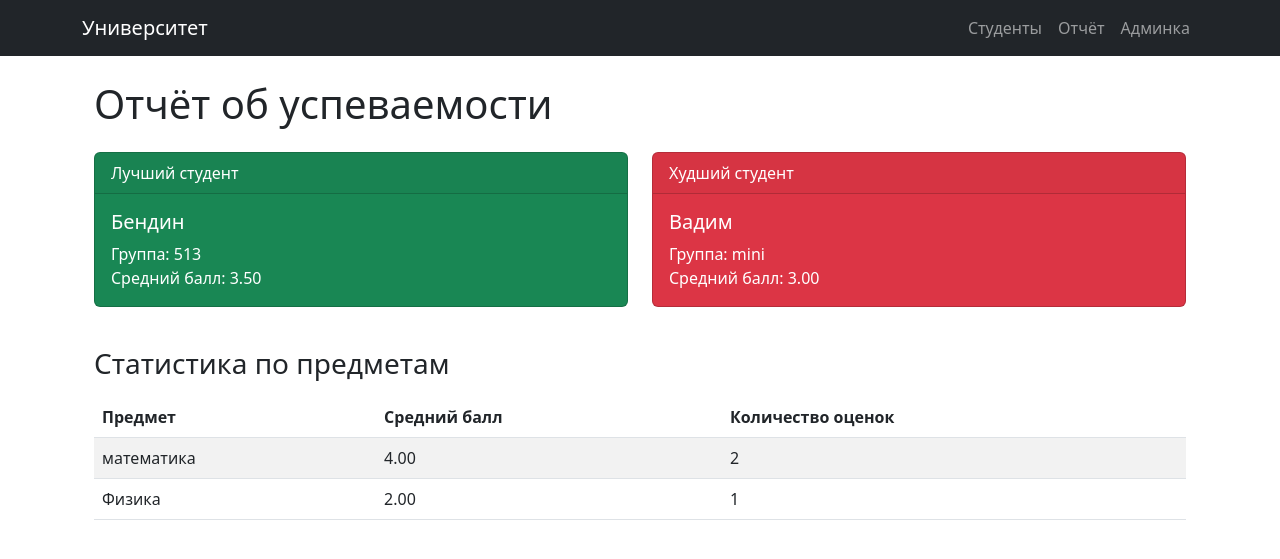
After one commit to TuchaPerDonilka/django-university, a Django app: page /report/ in a window 1280 px wide. The commit adds this page. Shown: the top 559 px of the page. Run offline with Django 5.2, Linux system fonts and the light colour scheme; data comes from the database, SQL or seed files in the repository; both versions use the stored data as it was after the commit.

Commit message:
доработан визуал и функции

```diff
--- a/example/urls.py
+++ b/example/urls.py
@@ -1,8 +1,13 @@
 from django.contrib import admin
-from django.urls import path
-from university.views import student_list
+from django.urls import path, include
+from university.views import student_list, performance_report
+from university.views import StudentCreateView, StudentUpdateView, StudentDeleteView
 
 urlpatterns = [
     path('admin/', admin.site.urls),
     path('', student_list, name='student_list'),
+    path('report/', performance_report, name='performance_report'),
+    path('student/add/', StudentCreateView.as_view(), name='student_create'),
+    path('student/<int:pk>/edit/', StudentUpdateView.as_view(), name='student_update'),
+    path('student/<int:pk>/delete/', StudentDeleteView.as_view(), name='student_delete'),
 ]
--- a/university/models.py
+++ b/university/models.py
@@ -18,7 +18,10 @@ class Subject(models.Model):
 class Grade(models.Model):
     student = models.ForeignKey(Student, on_delete=models.CASCADE, verbose_name="Студент")
     subject = models.ForeignKey(Subject, on_delete=models.CASCADE, verbose_name="Предмет")
-    value = models.IntegerField(verbose_name="Оценка")
+    value = models.IntegerField(
+        verbose_name="Оценка",
+        choices=[(i, i) for i in range(1, 6)]  # Оценки от 1 до 5
+    )
     date = models.DateField(auto_now_add=True, verbose_name="Дата")
 
     def __str__(self):
--- /dev/null
+++ b/university/templates/university/base.html
@@ -0,0 +1,28 @@
+<!DOCTYPE html>
+<html lang="ru">
+<head>
+    <meta charset="UTF-8">
+    <meta name="viewport" content="width=device-width, initial-scale=1">
+    <title>{% block title %}Университет{% endblock %}</title>
+    <link href="https://cdn.jsdelivr.net/npm/bootstrap@5.3.0/dist/css/bootstrap.min.css" rel="stylesheet">
+</head>
+<body>
+    <nav class="navbar navbar-expand-lg navbar-dark bg-dark mb-4">
+        <div class="container">
+            <a class="navbar-brand" href="{% url 'student_list' %}">Университет</a>
+            <div class="navbar-nav">
+                <a class="nav-link" href="{% url 'student_list' %}">Студенты</a>
+                <a class="nav-link" href="{% url 'performance_report' %}">Отчёт</a>
+                <a class="nav-link" href="/admin/">Админка</a>
+            </div>
+        </div>
+    </nav>
+
+    <div class="container">
+        {% block content %}{% endblock %}
+    </div>
+
+    <script src="https://cdn.jsdelivr.net/npm/bootstrap@5.3.0/dist/js/bootstrap.bundle.min.js"></script>
+    {% block scripts %}{% endblock %}
+</body>
+</html>
--- /dev/null
+++ b/university/templates/university/report.html
@@ -0,0 +1,55 @@
+{% extends 'university/base.html' %}
+
+{% block content %}
+<div class="container mt-4">
+    <h1>Отчёт об успеваемости</h1>
+
+    <div class="row mt-4">
+        <div class="col-md-6">
+            <div class="card text-white bg-success mb-3">
+                <div class="card-header">Лучший студент</div>
+                <div class="card-body">
+                    <h5 class="card-title">{{ best_student.name }}</h5>
+                    <p class="card-text">
+                        Группа: {{ best_student.group }}<br>
+                        Средний балл: {{ best_student.avg_grade|floatformat:2 }}
+                    </p>
+                </div>
+            </div>
+        </div>
+
+        <div class="col-md-6">
+            <div class="card text-white bg-danger mb-3">
+                <div class="card-header">Худший студент</div>
+                <div class="card-body">
+                    <h5 class="card-title">{{ worst_student.name }}</h5>
+                    <p class="card-text">
+                        Группа: {{ worst_student.group }}<br>
+                        Средний балл: {{ worst_student.avg_grade|floatformat:2 }}
+                    </p>
+                </div>
+            </div>
+        </div>
+    </div>
+
+    <h3 class="mt-4">Статистика по предметам</h3>
+    <table class="table table-striped mt-3">
+        <thead>
+            <tr>
+                <th>Предмет</th>
+                <th>Средний балл</th>
+                <th>Количество оценок</th>
+            </tr>
+        </thead>
+        <tbody>
+            {% for subject in subjects_stats %}
+            <tr>
+                <td>{{ subject.name }}</td>
+                <td>{{ subject.avg_grade|floatformat:2 }}</td>
+                <td>{{ subject.grade_count }}</td>
+            </tr>
+            {% endfor %}
+        </tbody>
+    </table>
+</div>
+{% endblock %}
--- a/university/views.py
+++ b/university/views.py
@@ -1,10 +1,65 @@
-from django.shortcuts import render
-from .models import Student, Grade
-from django.db.models import Avg
+from django.shortcuts import render, redirect, get_object_or_404
+from django.views.generic import CreateView, UpdateView, DeleteView
+from django.urls import reverse_lazy
+from django.db.models import Avg, Count
+from .models import Student, Subject, Grade
+from .forms import StudentForm, SubjectForm, GradeForm
 
 def student_list(request):
-    students = Student.objects.all()
-    # Добавляем средний балл для каждого студента
-    for student in students:
-        student.avg_grade = Grade.objects.filter(student=student).aggregate(Avg('value'))['value__avg'] or 0
-    return render(request, 'university/students.html', {'students': students})
+    students = Student.objects.annotate(
+        avg_grade=Avg('grade__value'),
+        grade_count=Count('grade')
+    )
+
+    group_filter = request.GET.get('group')
+    if group_filter:
+        students = students.filter(group__icontains=group_filter)
+
+    sort_by = request.GET.get('sort', 'name')
+    if sort_by in ['name', 'group', 'avg_grade']:
+        students = students.order_by(sort_by)
+
+    return render(request, 'university/students.html', {
+        'students': students,
+        'group_filter': group_filter or ''
+    })
+
+class StudentCreateView(CreateView):
+    model = Student
+    form_class = StudentForm
+    template_name = 'university/student_form.html'
+    success_url = reverse_lazy('student_list')
+
+class StudentUpdateView(UpdateView):
+    model = Student
+    form_class = StudentForm
+    template_name = 'university/student_form.html'
+    success_url = reverse_lazy('student_list')
+
+class StudentDeleteView(DeleteView):
+    model = Student
+    template_name = 'university/student_confirm_delete.html'
+    success_url = reverse_lazy('student_list')
+
+def performance_report(request):
+    students_with_grades = Student.objects.annotate(
+        avg_grade=Avg('grade__value'),
+        grade_count=Count('grade')
+    ).filter(grade_count__gt=0)
+
+    if not students_with_grades.exists():
+        return render(request, 'university/no_data.html')
+
+    best_student = students_with_grades.order_by('-avg_grade').first()
+    worst_student = students_with_grades.order_by('avg_grade').first()
+
+    subjects_stats = Subject.objects.annotate(
+        avg_grade=Avg('grade__value'),
+        grade_count=Count('grade')
+    ).filter(grade_count__gt=0)
+
+    return render(request, 'university/report.html', {
+        'best_student': best_student,
+        'worst_student': worst_student,
+        'subjects_stats': subjects_stats
+    })
```
Also changed, not shown: university/forms.py (added, +26 -0 lines), university/templates/university/student_confirm_delete.html (added, +14 -0 lines), university/templates/university/student_form.html (added, +16 -0 lines), university/templates/university/students.html (+32 -6 lines), README.md, db.sqlite3, university/migrations/0002_alter_grade_value.py (added).
